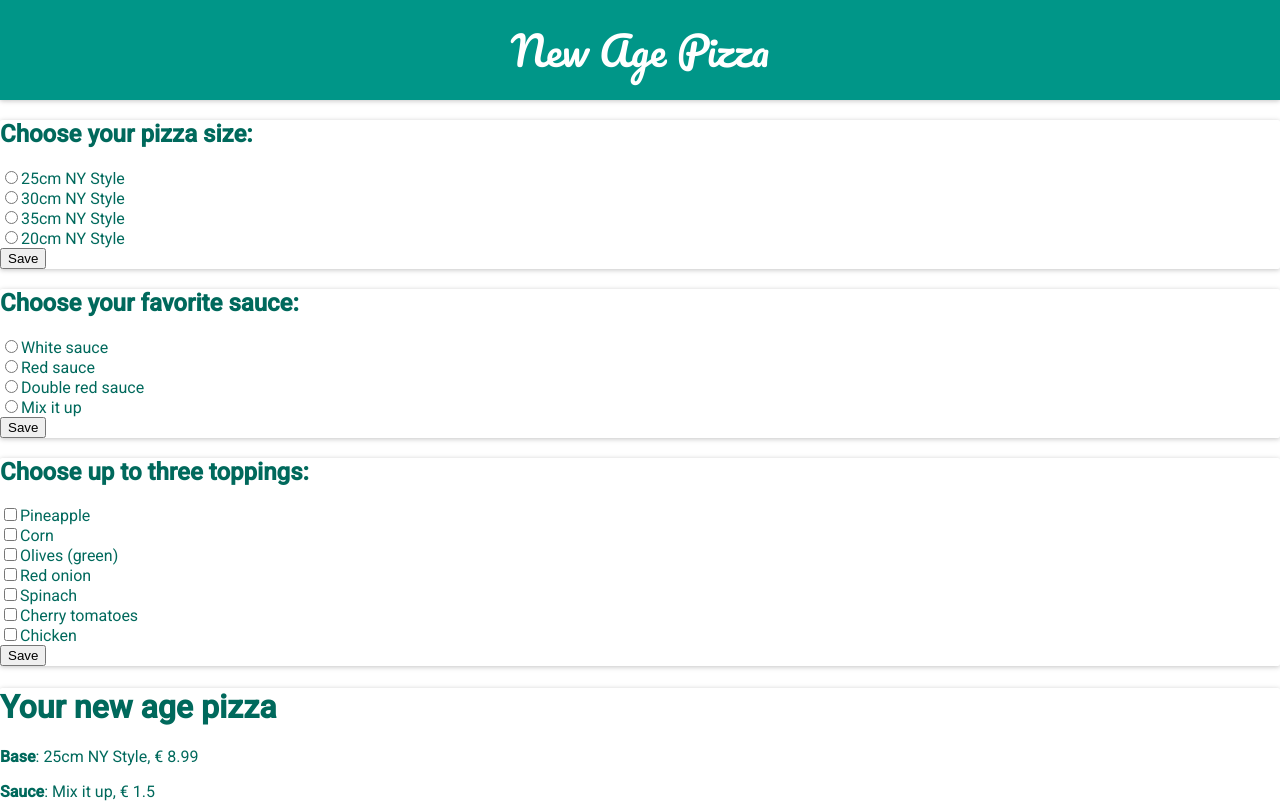
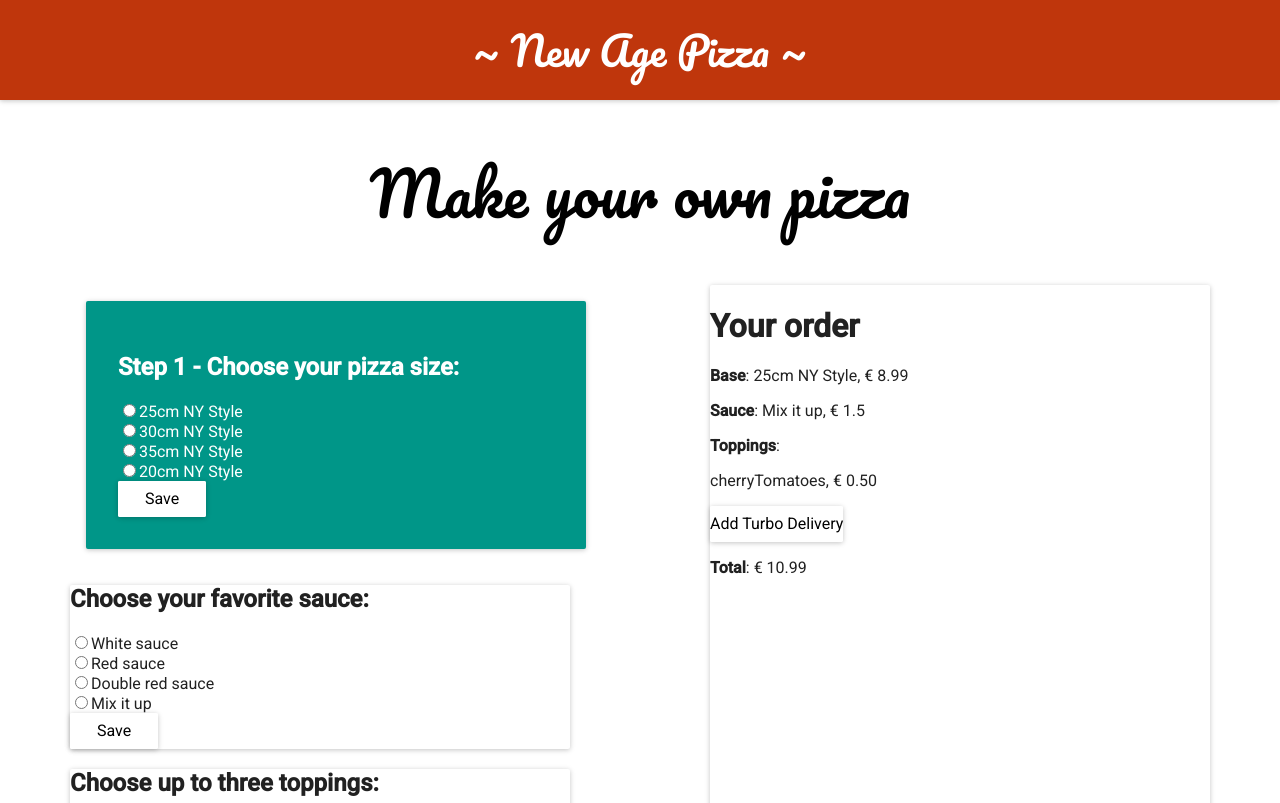
Before and after one commit to laviniaeleanor/newAgePizza, a React (Create React App) app: page / in a window 1280 px wide. Shown: the top 803 px of the page. Built offline with nearby package versions, Linux system fonts and the light colour scheme.

Commit message:
Based styled

```diff
--- a/src/App.css
+++ b/src/App.css
@@ -1,28 +1,26 @@
-.App {
-  text-align: center;
+h1.header {
+    font-size: 60px;
+    font-family: 'Pacifico';
+    text-align: center;
+    font-weight: lighter;
+    color: inherit;
 }
 
-.App-logo {
-  animation: App-logo-spin infinite 20s linear;
-  height: 80px;
+body{
+    background-color: #FFF
 }
 
-.App-header {
-  background-color: #222;
-  height: 150px;
-  padding: 20px;
-  color: white;
+.Page{
+    display: flex;
+    justify-content: space-around;
+    align-items: stretch;
 }
 
-.App-title {
-  font-size: 1.5em;
+.Cart {
+    width: 500px;
 }
 
-.App-intro {
-  font-size: large;
+.Form {
+    width: 500px;
+    color: #FFF;
 }
-
-@keyframes App-logo-spin {
-  from { transform: rotate(0deg); }
-  to { transform: rotate(360deg); }
-}
--- a/src/App.js
+++ b/src/App.js
@@ -4,12 +4,10 @@ import getMuiTheme from 'material-ui/styles/getMuiTheme';
 import AppBar from 'material-ui/AppBar';
 import Form from './components/Form';
 import Cart from './components/Cart';
-import {teal500, teal800} from 'material-ui/styles/colors';
+import {deepOrange900} from 'material-ui/styles/colors';
+import './App.css';
 
 const muiTheme = getMuiTheme({
-  palette: {
-    textColor: teal800
-},
 appBar: {
     height: 100,
   }
@@ -20,14 +18,17 @@ const style = {
   textAlign: 'center',
   fontFamily: 'Pacifico',
   fontSize: 40,
-  backgroundColor: teal500
+  backgroundColor: deepOrange900
 };
 
 const App = () => (
   <MuiThemeProvider muiTheme={muiTheme}>
-    <AppBar showMenuIconButton = {false} title="New Age Pizza" style = {style} titleStyle={style} />
+    <AppBar showMenuIconButton = {false} title="~ New Age Pizza ~" style = {style} titleStyle={style} />
+    <h1 className = "header">Make your own pizza</h1>
+    <div className = "Page">
     <Form />
     <Cart/>
+    </div>
   </MuiThemeProvider>
 );
 
--- a/src/components/Cart.js
+++ b/src/components/Cart.js
@@ -2,6 +2,7 @@ import React, {PureComponent} from 'react'
 import {connect} from 'react-redux'
 import Paper from 'material-ui/Paper';
 import {addDelivery} from '../actions/pizza'
+import RaisedButton from 'material-ui/RaisedButton';
 
 // const style = {
 //   height: 100,
@@ -28,19 +29,21 @@ class Cart extends PureComponent {
 
         return (
         <Paper className="outer-paper">
-          <h1>Your new age pizza</h1>
+          <div className = "Cart">
+          <h1>Your order</h1>
 
           <p><strong>Base</strong>: {pizza.base.name}, € {pizza.base.price}</p>
           <p><strong>Sauce</strong>: {pizza.sauce.name}, € {pizza.sauce.price}</p>
           <p><strong>Toppings</strong>:</p>
           {toppings}
-          <button onClick = {this.addDelivery}>{pizza.delivery? "Remove Turbo Delivery":"Add Turbo Delivery"}</button>
+          <RaisedButton onClick = {this.addDelivery}>{pizza.delivery? "Remove Turbo Delivery":"Add Turbo Delivery"}</RaisedButton>
           { pizza.delivery === false &&
           <p><strong>Total</strong>: € {total}</p>
       }
       { pizza.delivery === true &&
             <p><strong>Total</strong>: € {totalDelivery}</p>
         }
+        </div>
         </Paper>)
       }
     }
--- a/src/components/Form.js
+++ b/src/components/Form.js
@@ -20,7 +20,6 @@ this.props.updateToppings(topping)
 }
 
   render() {
-    const { pizza } = this.props
 
     return (
         <div className="Form">
--- a/src/containers/Base.js
+++ b/src/containers/Base.js
@@ -1,6 +1,17 @@
 import React, { Component } from 'react';
 import {base20, base25, base30, base35} from '../data/menu'
 import Paper from 'material-ui/Paper'
+import RaisedButton from 'material-ui/RaisedButton';
+import {teal500} from 'material-ui/styles/colors';
+
+const style = {
+  width: 500,
+  padding: "2em",
+  margin: "1em",
+  textAlign: 'left',
+  display: 'inline-block',
+  backgroundColor: teal500,
+};
 
 export class Base extends Component {
   state = {}
@@ -17,9 +28,9 @@ export class Base extends Component {
 
   render() {
     return (
-        <Paper>
-            <form onSubmit={this.handleSubmit}>
-            <h2> Choose your pizza size:</h2>
+        <Paper style={style}>
+            <form className= "Form" onSubmit={this.handleSubmit}>
+            <h2> Step 1 - Choose your pizza size:</h2>
               <input type="radio" name= {base25.name} value={base25.price} onChange={this.handleChange} checked={this.state.name === base25.name}/>{base25.name}<br></br>
 
               <input type="radio" name= {base30.name} value={base30.price} onChange={this.handleChange} checked={this.state.name === base30.name}/>{base30.name}<br></br>
@@ -28,7 +39,7 @@ export class Base extends Component {
 
               <input type="radio" name= {base20.name} value={base20.price} onChange={this.handleChange} checked={this.state.name === base20.name}/>{base20.name}<br></br>
 
-              <button className="btn btn-default" type="submit">Save</button>
+              <RaisedButton className="btn btn-default" type="submit">Save</RaisedButton>
             </form>
         </Paper>
     );
--- a/src/containers/Sauce.js
+++ b/src/containers/Sauce.js
@@ -1,6 +1,7 @@
 import React, { Component } from 'react';
 import {whiteSauce, redSauce, doubleRedSauce, mixItUp} from '../data/menu'
 import Paper from 'material-ui/Paper';
+import RaisedButton from 'material-ui/RaisedButton';
 
 export class Sauce extends Component {
   state = {}
@@ -29,7 +30,7 @@ export class Sauce extends Component {
 
               <input type="radio" name= {mixItUp.name} value={mixItUp.price} onChange={this.handleChange} checked={this.state.name === mixItUp.name}/>{mixItUp.name}<br></br>
 
-              <button className="btn btn-default" type="submit">Save</button>
+              <RaisedButton className="btn btn-default" type="submit">Save</RaisedButton>
             </form>
         </Paper>
     );
--- a/src/containers/Toppings.js
+++ b/src/containers/Toppings.js
@@ -1,6 +1,7 @@
 import React, { Component } from 'react';
 import {pineapple, corn, olives, redOnion, spinach, cherryTomatoes, chicken} from '../data/menu'
 import Paper from 'material-ui/Paper';
+import RaisedButton from 'material-ui/RaisedButton';
 
 export class Toppings extends Component {
   state = {toppings: []}
@@ -40,7 +41,7 @@ export class Toppings extends Component {
 
               <input type="checkbox" className="limited" name= {chicken.name} value={chicken.name} onChange={this.handleChange} />{chicken.name}<br></br>
 
-              <button className="btn btn-default" type="submit">Save</button>
+              <RaisedButton className="btn btn-default" type="submit">Save</RaisedButton>
             </form>
         </Paper>
     );
```
